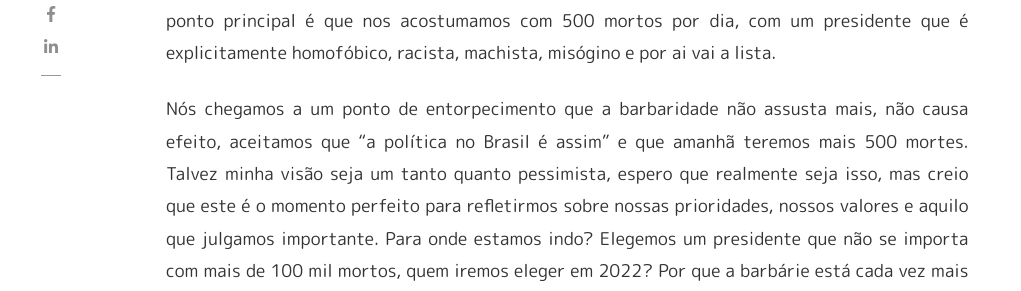
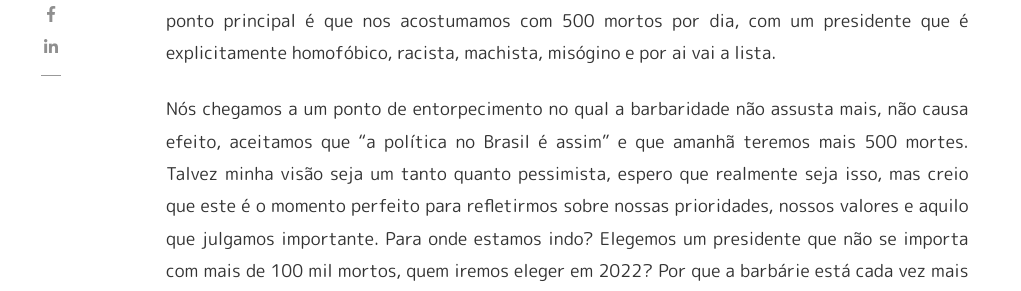
Before and after one commit to rafaelabcaffaro/republiqueta.github.io, a Jekyll site: the page built from _posts/2020-11-10-onde-estamos-onde-vamos.md, in a window 1280 px wide and 900 px high, scrolled down 1367 px. Shown: the part 164-455 px from the top of the window, without its empty margins (119-1140 px from the left). Built offline with Jekyll 4.4.1, drawn with Linux system fonts in a browser that asks for light colours; nearby versions of some CDN libraries; some web fonts are replaced; comment, search, counter and statistics services are not loaded; some of the changed text lies outside the part shown.

Commit message:
Update 2020-11-10-onde-estamos-onde-vamos.md

```diff
--- a/_posts/2020-11-10-onde-estamos-onde-vamos.md
+++ b/_posts/2020-11-10-onde-estamos-onde-vamos.md
@@ -15,7 +15,7 @@ Há um ano ninguém imaginaria o cenário atual, há um ano 500 mortos por dia d
 
 Quando eu paro para pensar no Brasil pós-pandemia e pós um governo extremamente polêmico e com medidas e posicionamentos que ferem ainda mais o País eu logo me lembro de Adorno. Mas quem foi Adorno e por que o Adorno? Bem, Theodor W. Adorno foi um Filósofo e Sociólogo muito conhecido por suas contribuições e em uma de suas obras ele faz a seguinte afirmação: “escrever um poema após Auschwitz é um ato bárbaro, e isso corrói até mesmo o conhecimento de porque hoje se tornou impossível escrever poemas”. Com isso eu pergunto, haverá poema após o COVID-19? Como produzir Arte, buscar ou enxergar o Belo e ser Feliz após 100 mil mortos? Como fazer isso após um Presidente que não se importa com milhares de mortes diárias por não ser coveiro? Não é possível fazer poema após o COVID-19. Não acho que é possível comparar os eventos, mas o ponto principal é que nos acostumamos com 500 mortos por dia, com um presidente que é explicitamente homofóbico, racista, machista, misógino e por ai vai a lista.
 
-Nós chegamos a um ponto de entorpecimento que a barbaridade não assusta mais, não causa efeito, aceitamos que "a política no Brasil é assim" e que amanhã teremos mais 500 mortes. Talvez minha visão seja um tanto quanto pessimista, espero que realmente seja isso, mas creio que este é o momento perfeito para refletirmos sobre nossas prioridades, nossos valores e aquilo que julgamos importante. Para onde estamos indo? Elegemos um presidente que não se importa com mais de 100 mil mortos, quem iremos eleger em 2022? Por que a barbárie está cada vez mais normal?
+Nós chegamos a um ponto de entorpecimento no qual a barbaridade não assusta mais, não causa efeito, aceitamos que "a política no Brasil é assim" e que amanhã teremos mais 500 mortes. Talvez minha visão seja um tanto quanto pessimista, espero que realmente seja isso, mas creio que este é o momento perfeito para refletirmos sobre nossas prioridades, nossos valores e aquilo que julgamos importante. Para onde estamos indo? Elegemos um presidente que não se importa com mais de 100 mil mortos, quem iremos eleger em 2022? Por que a barbárie está cada vez mais normal?
 
 ---
 
```
Also changed, not shown: other parts of _posts/2020-11-10-onde-estamos-onde-vamos.md (+1 -1 lines).
